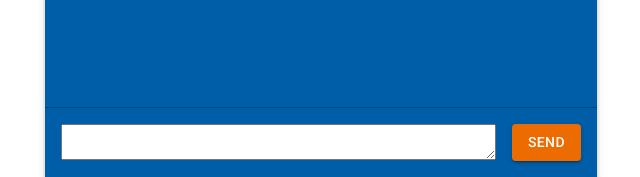
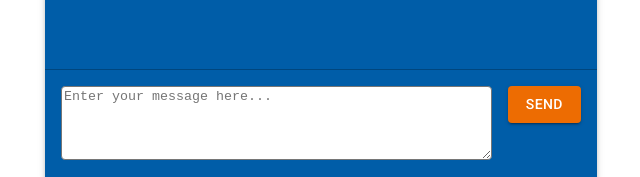
Before and after one commit to Smynay/test-chat, a React (Create React App) app: page / in a window 1280 px wide. Both pictures are taken after typing "Sample" into the empty fields and a click on the button "ENTER CHAT". Shown: the part 709-886 px from the top of the page, without its empty margins (319-959 px from the left). Built offline with nearby package versions, Linux system fonts and the light colour scheme; no server answers.

Commit message:
prettify message form view

```diff
--- a/src/ui/components/organisms/MessageForm.tsx
+++ b/src/ui/components/organisms/MessageForm.tsx
@@ -1,4 +1,4 @@
-import { Box, Button, TextareaAutosize } from "@mui/material";
+import { Box, Button, Grid, TextareaAutosize } from "@mui/material";
 import React, { ChangeEventHandler, FC, useRef, useState } from "react";
 
 interface IProps {
@@ -27,22 +27,37 @@ export const MessageForm: FC<IProps> = ({ onSend }) => {
   };
 
   return (
-    <Box display="flex">
-      <Box p={2} pr={1} width={"100%"}>
+    <Box p={2}>
+      <Grid container spacing={2}>
+        <Grid item xs={9} sm={10} position={"relative"}>
           <TextareaAutosize
             ref={inputRef}
             minRows={2}
             maxRows={6}
-          style={{ width: "100%" }}
+            placeholder={"Enter your message here..."}
+            style={{
+              width: "100%",
+              maxWidth: "100%",
+              minHeight: "36px",
+              height: "36px",
+              maxHeight: "80px",
+              borderRadius: "4px",
+            }}
             value={message}
             onChange={handleMessageChange}
           ></TextareaAutosize>
-      </Box>
-      <Box p={2} pl={1}>
-        <Button variant={"contained"} color={"warning"} onClick={handleSend}>
+        </Grid>
+        <Grid item xs={3} sm={2}>
+          <Button
+            variant={"contained"}
+            color={"warning"}
+            onClick={handleSend}
+            fullWidth={true}
+          >
             Send
           </Button>
-      </Box>
+        </Grid>
+      </Grid>
     </Box>
   );
 };
```
Lines whose indentation alone changed are shown as unchanged.
